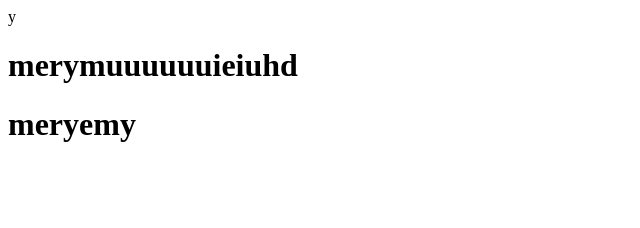
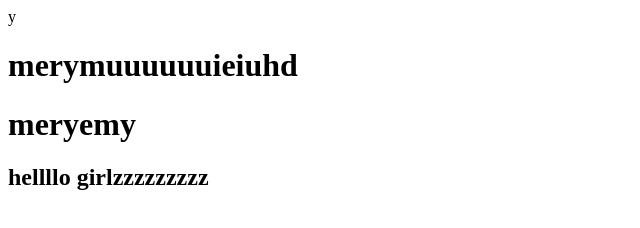
Before and after one commit to meryem-jrn/projetTEST, a plain HTML site: page index.html in a window 1280 px wide. Shown: the whole page, without its empty margins (0-640 px from the left). Drawn offline with Linux system fonts and the light colour scheme.

Commit message:
ajouter 11

```diff
--- a/index.html
+++ b/index.html
@@ -8,5 +8,6 @@ y<!DOCTYPE html>
 <body>
     <h1>merymuuuuuuieiuhd</h1>
     <h1>meryemy</h1>
+    <h2>hellllo girlzzzzzzzzz</h2>
 </body>
 </html>
```
